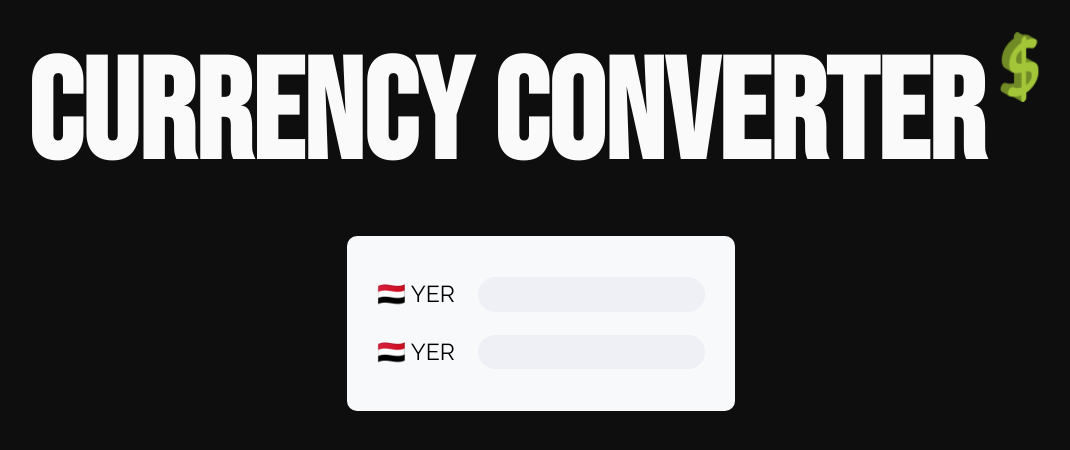
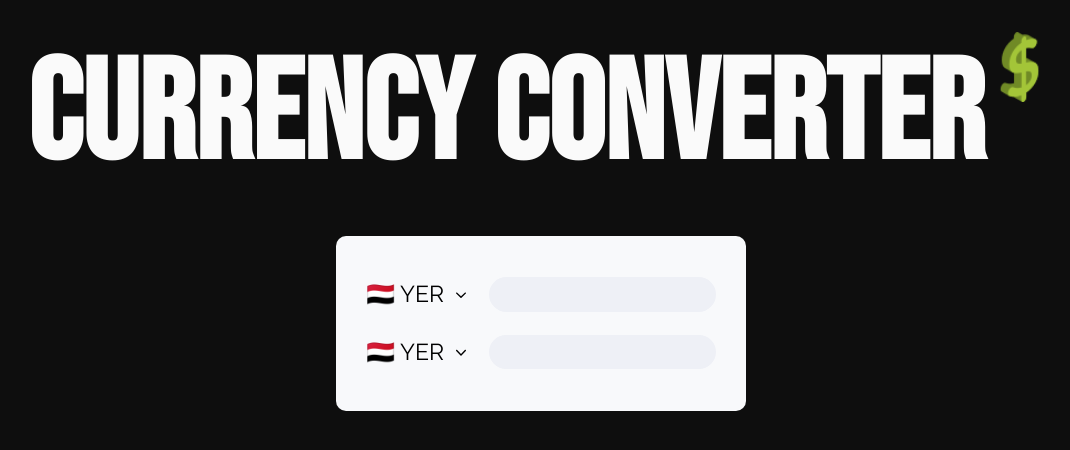
Before and after one commit to scc416/currency-converter, a React (Create React App) app: page / in a window 1280 px wide. Shown: the top 450 px of the page, without its empty margins (99-1169 px from the left). Built offline with nearby package versions, Linux system fonts and the light colour scheme; no server answers.

Commit message:
add arrow

```diff
--- a/src/Components/Currency/Currency.css
+++ b/src/Components/Currency/Currency.css
@@ -14,6 +14,11 @@
   display: flex;
   margin: 0.5em 0;
   align-items: center;
+}
+
+.CurrencyListItem img {
+  height: 0.5em;
+  margin-left: 0.5em;
 }
 
 input {
--- a/src/Components/Currency/CurrencyListItem.jsx
+++ b/src/Components/Currency/CurrencyListItem.jsx
@@ -1,7 +1,7 @@
 const CurrencyListItem = () => {
   return (
     <div className="CurrencyListItem">
-      <div>🇾🇪 YER</div>
+      <div>🇾🇪 YER </div> <img src="/arrow.svg"></img>
       <input />
     </div>
   );
```
Also changed, not shown: public/arrow.svg (added).
